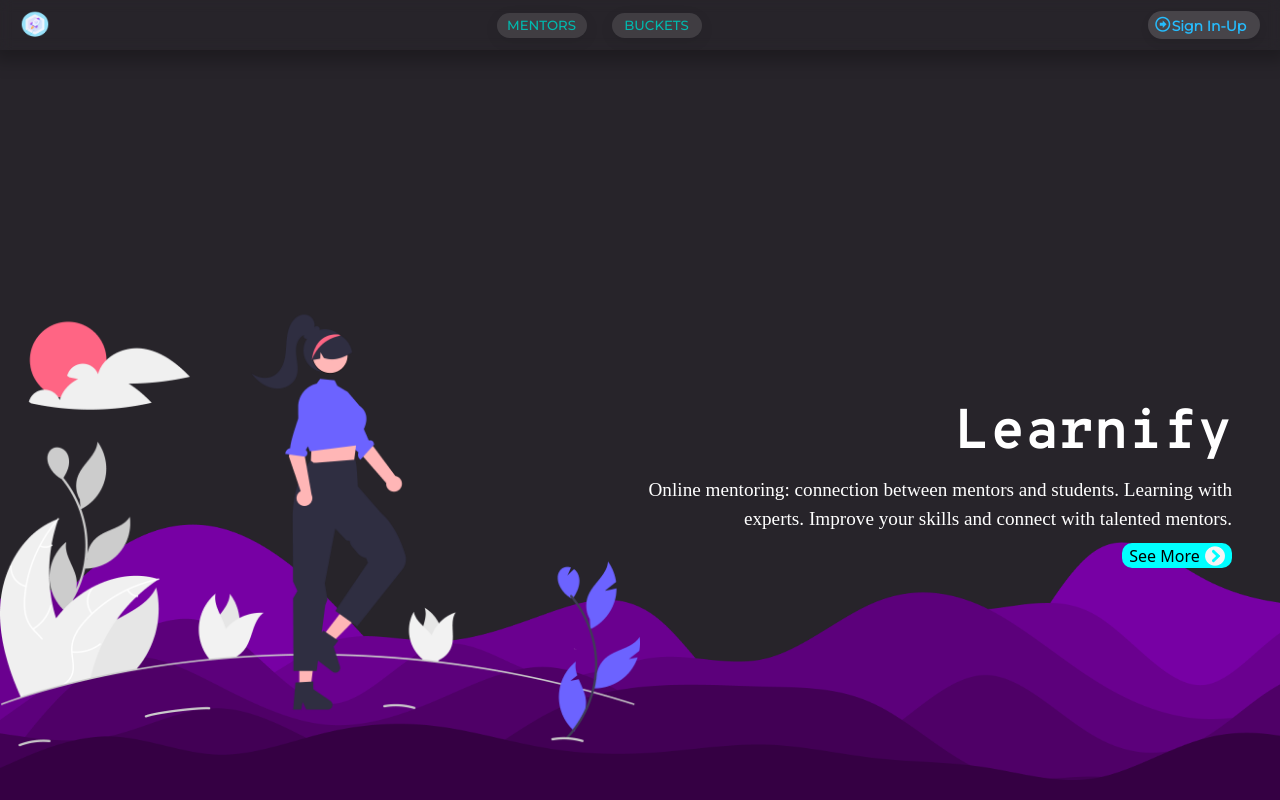
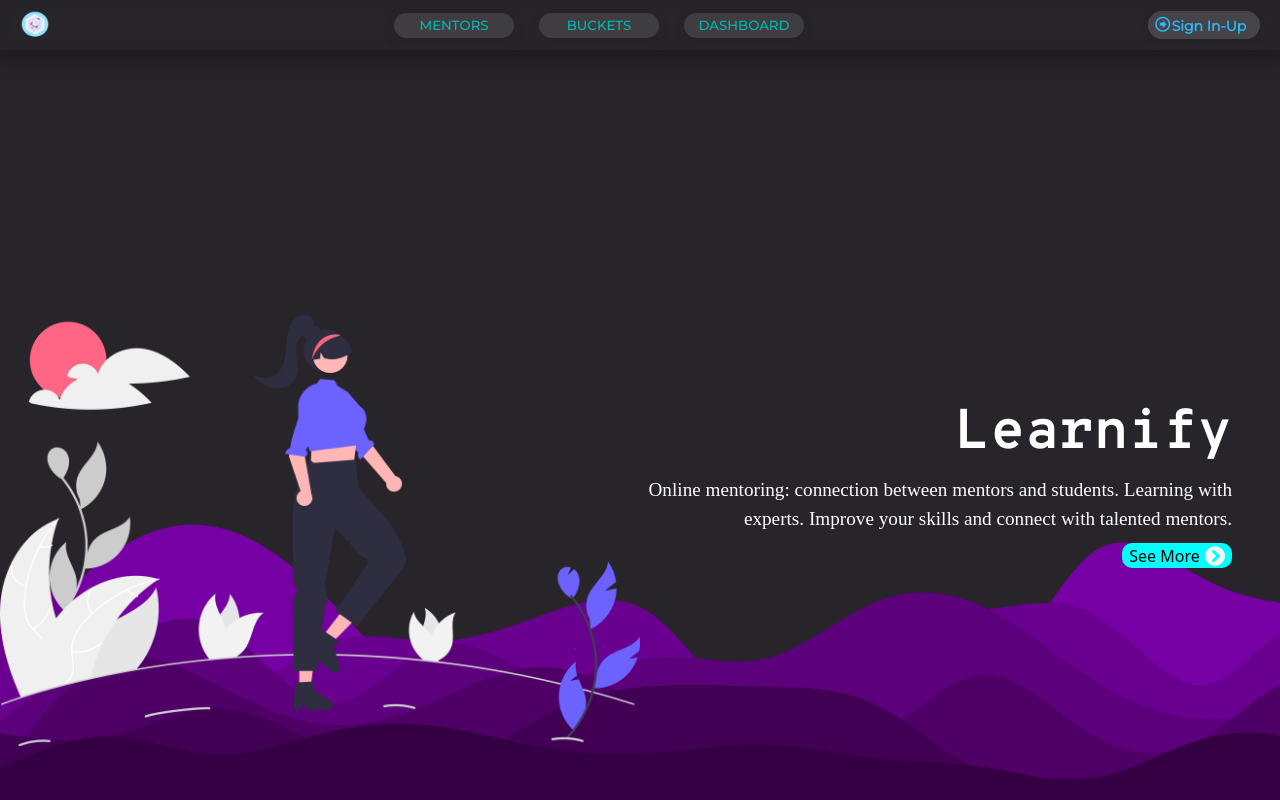
Before and after one commit to irichardo/Learnify, a React (Vite) app in the folder frontend/: page / in a window 1280 px wide. Built offline with nearby package versions, Linux system fonts and the light colour scheme; no server answers; a web font is replaced by a local one.

Commit message:
upgrade component navbar for add new options

```diff
--- a/frontend/src/components/Navbar/Navbar.css
+++ b/frontend/src/components/Navbar/Navbar.css
@@ -48,6 +48,7 @@
   align-items: center;
   text-align: center;
   text-transform: uppercase;
+  padding: 0px 60px;
 }
 
 .sign {
--- a/frontend/src/components/Navbar/Navbar.tsx
+++ b/frontend/src/components/Navbar/Navbar.tsx
@@ -10,7 +10,7 @@ import Logout from '../SignIn-Up/Logout';
 export default function Navbar() {
   const { user, loginWithRedirect, logout, isAuthenticated } = useAuth0();
   const navigate = useNavigate();
-  const options = ['mentors', 'buckets'];
+  const options = ['mentors', 'buckets', 'dashboard'];
 
   const { setIsAuthenticated } = useAuthStore();
 
```
